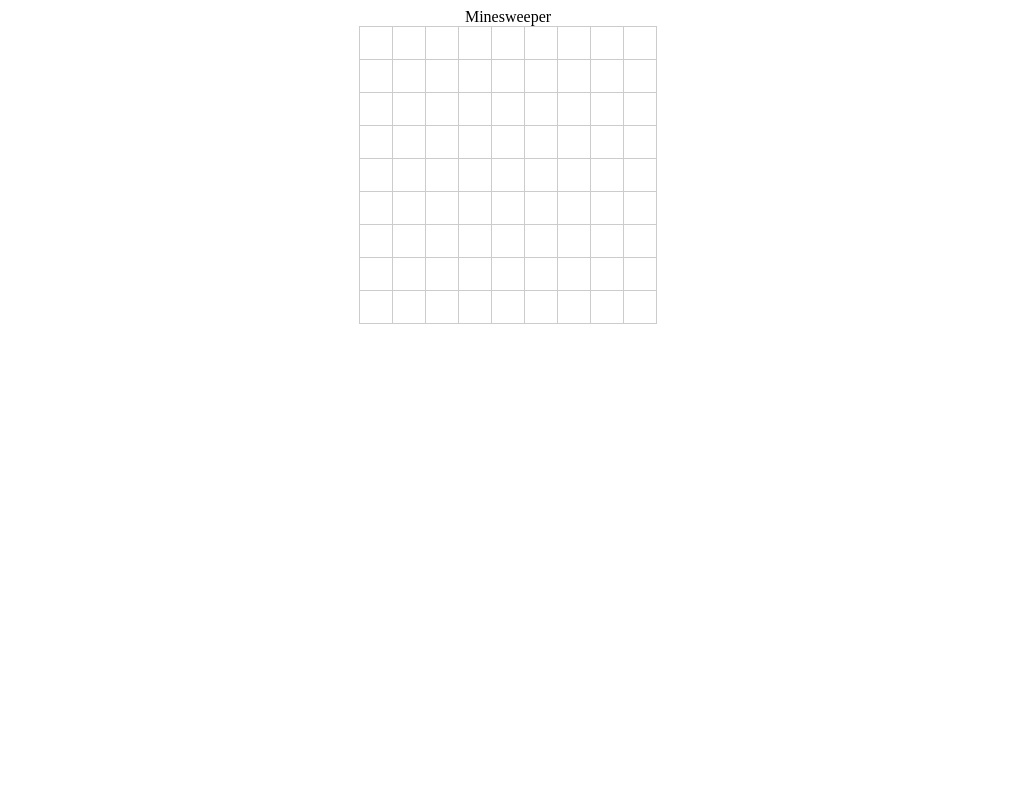
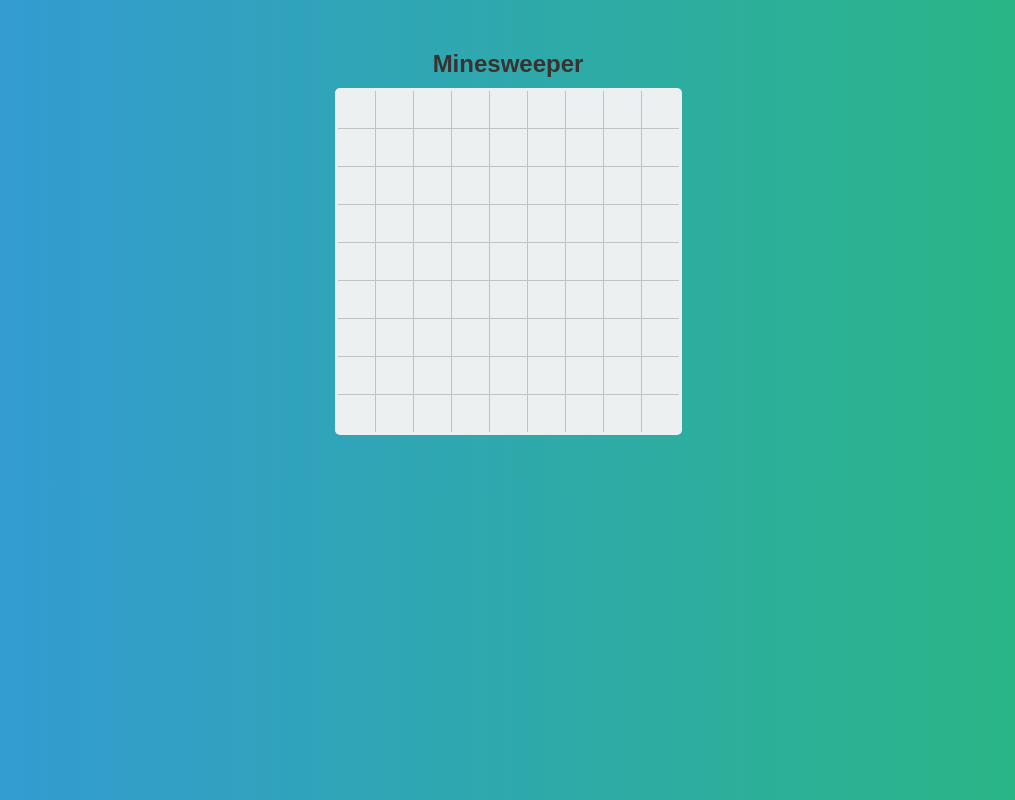
Before and after one commit to shoockrates/shoockrates.github.io, a plain HTML site: page index.html in a window 1280 px wide. Shown: the whole page, without its empty margins (132-1147 px from the left). Drawn offline with Linux system fonts and the light colour scheme.

Commit message:
Update style.css

```diff
--- a/style.css
+++ b/style.css
@@ -1,27 +1,57 @@
+body {
+  background: linear-gradient(to right, #3498db, #29b97d);
+  font-family: "Arial", sans-serif;
+  margin: 0;
+  padding: 0;
+}
+
 #game-container {
   display: flex;
   flex-direction: column;
   align-items: center;
+  justify-content: center;
+  padding: 50px;
+  gap: 10px;
 }
+
+#game-status {
+  font-size: 24px;
+  font-weight: bold;
+  color: #3a3131;
+}
+
 #gameBoard {
   border-collapse: collapse;
+  background: #ecf0f1;
+  border: 3px solid #2c3e50;
+  border-radius: 5px;
+  overflow: hidden;
 }
+
 #gameBoard td {
-    width: 30px;
-    height: 30px;
-    border: 1px solid #ccc;
+  width: 35px;
+  height: 35px;
+  border: 1px solid #bdc3c7;
   text-align: center;
   vertical-align: middle;
   cursor: pointer;
   user-select: none;
+  font-weight: bold;
+  transition: all 0.2s ease;
 }
+
+#gameBoard td:hover {
+  background-color: #d5dbdb;
+}
+
 #gameBoard td.revealed {
-    background-color: #f0f0f0;
-    color: #333;
+  background-color: #e7e0e0;
 }
+
 #gameBoard td.mine {
-    background-color: red;
+  background-color: #e74c3c;
 }
+
 #gameBoard td.flag {
-    background-color: yellow;
+  background-color: #f1c40f;
 }
```
Lines whose indentation alone changed are shown as unchanged.
